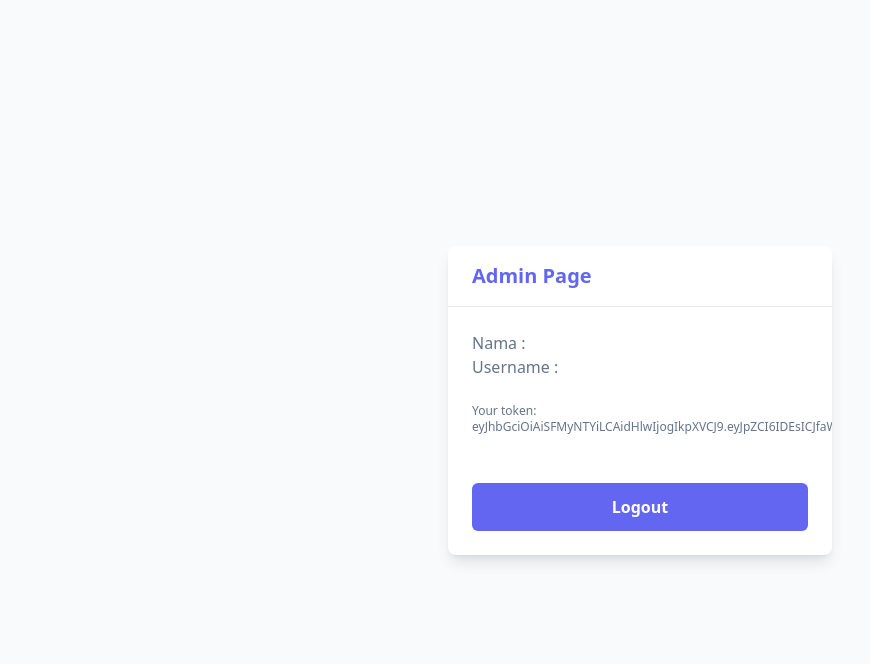
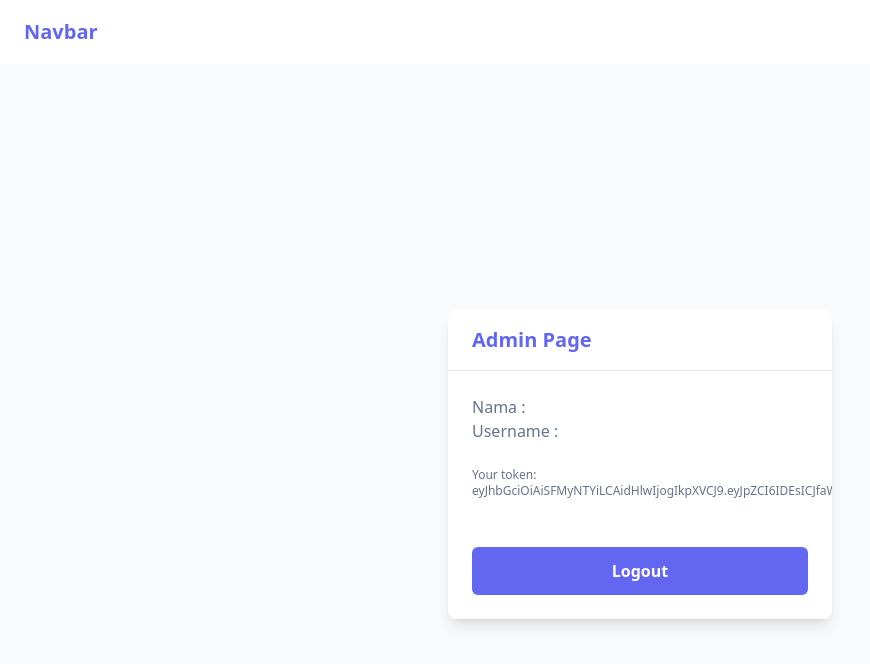
Before and after one commit to kamal-ts/portfolio-react-vite-ts, a React (Vite) app: page /admin in a window 1280 px wide. Shown: the top 664 px of the page, without its empty margins (0-870 px from the left). Built offline with nearby package versions, Linux system fonts and the light colour scheme; no server answers; sample sign-in values are in the browser's storage.

Commit message:
create notification when login is successful

```diff
--- a/package.json
+++ b/package.json
@@ -14,7 +14,8 @@
     "axios": "^1.7.2",
     "react": "^18.3.1",
     "react-dom": "^18.3.1",
-    "react-router-dom": "^6.24.0"
+    "react-router-dom": "^6.24.0",
+    "react-toastify": "^10.0.5"
   },
   "devDependencies": {
     "@types/node": "^20.14.9",
--- a/src/App.tsx
+++ b/src/App.tsx
@@ -10,6 +10,9 @@ import Register from "./components/layout/Auth/Register";
 import Home from "./components/layout/Home/Home";
 import Admin from "./components/layout/Admin/Admin";
 import { AuthProvider, useAuth } from "./components/layout/Auth/AuthContext";
+import "react-toastify/dist/ReactToastify.css";
+import { ToastContainer } from "react-toastify";
+import Navbar from "./components/common/Navbar/Navbar";
 
 const PrivateRoute: React.FC<{ children: JSX.Element }> = ({ children }) => {
   const { token } = useAuth();
@@ -21,6 +24,16 @@ const AfterLogin: React.FC<{ children: JSX.Element }> = ({ children }) => {
   return token ? <Navigate to="/admin" /> : children;
 };
 
+const Layout: React.FC<{ children: JSX.Element }> = ({ children }) => {
+  return (
+    <>
+      <Navbar />
+      {children}
+      <ToastContainer />
+    </>
+  );
+};
+
 const App: React.FC = () => {
   return (
     <AuthProvider>
@@ -29,11 +42,12 @@ const App: React.FC = () => {
           <Route path="/" element={<Home />} />
           <Route
             path="/login"
-            element={
+            element={[
               <AfterLogin>
                 <Login />
-              </AfterLogin>
-            }
+              </AfterLogin>,
+              <ToastContainer />,
+            ]}
           />
           <Route
             path="/register"
@@ -47,7 +61,7 @@ const App: React.FC = () => {
             path="/admin"
             element={
               <PrivateRoute>
-                <Admin />
+                <Layout children={<Admin />} />
               </PrivateRoute>
             }
           />
--- /dev/null
+++ b/src/components/common/Navbar/Navbar.tsx
@@ -0,0 +1,11 @@
+const Navbar = () => {
+  return (
+    <nav className="w-full h-16 bg-white flex items-center">
+      <div className="mx-6">
+        <h1 className="text-main font-bold text-xl">Navbar</h1>
+      </div>
+    </nav>
+  );
+};
+
+export default Navbar;
--- a/src/components/layout/Admin/Admin.tsx
+++ b/src/components/layout/Admin/Admin.tsx
@@ -1,10 +1,12 @@
 import React, { useEffect, useState } from "react";
 import { useAuth } from "../Auth/AuthContext";
-import { useNavigate } from "react-router-dom";
+import { useLocation, useNavigate } from "react-router-dom";
 import axios from "axios";
+import { toast } from "react-toastify";
 
 const Admin: React.FC = () => {
   const { token, logout } = useAuth();
+  const location = useLocation();
   const navigate = useNavigate();
 
   const handleLogout = () => {
@@ -34,14 +36,17 @@ const Admin: React.FC = () => {
   };
 
   useEffect(() => {
+    if (location.state && location.state.notifFromLogin) {
+      toast.success("Anda berhasil login!");
+    }
     getUser();
-  }, []);
+  }, [location]);
 
   return (
     <section className="bg-lgdark w-full h-screen flex flex-col justify-center ">
       <div className="bg-white shadow-lg rounded-lg max-w-96 w-full h-screen md:h-auto mx-auto text-secondary overflow-hidden">
         <div className="px-6 py-4 border-b text-main">
-        <h1 className="text-xl font-bold">Admin Page</h1>
+          <h1 className="text-xl font-bold">Admin Page</h1>
         </div>
 
         {token ? (
--- a/src/components/layout/Auth/Login.tsx
+++ b/src/components/layout/Auth/Login.tsx
@@ -7,9 +7,11 @@ import SubmitButton from "../../common/Button/SubmitButton";
 
 const Login: React.FC = () => {
   const location = useLocation();
-  const { restUsername } = location.state || {};
+  const { restUsername } = location.state ? location.state : "";
 
-  const [username, setUsername] = useState<string>(restUsername ? restUsername : "");
+  const [username, setUsername] = useState<string>(
+    restUsername ? restUsername : ""
+  );
   const [password, setPassword] = useState<string>("");
   const [error, setError] = useState<string | null>(null);
   const [isLoading, setIsLoading] = useState(false);
@@ -31,7 +33,7 @@ const Login: React.FC = () => {
       console.log("response", response);
       const token = response.data.data.token;
       login(token);
-      navigate("/admin");
+      navigate("/admin", { state: { notifFromLogin: true } });
     } catch (err) {
       if (axios.isAxiosError(err) && err.response?.data.errors) {
         setError(err.response.data.errors);
```
Also changed, not shown: 1 other file (tests, documents, lock files or other folders).
